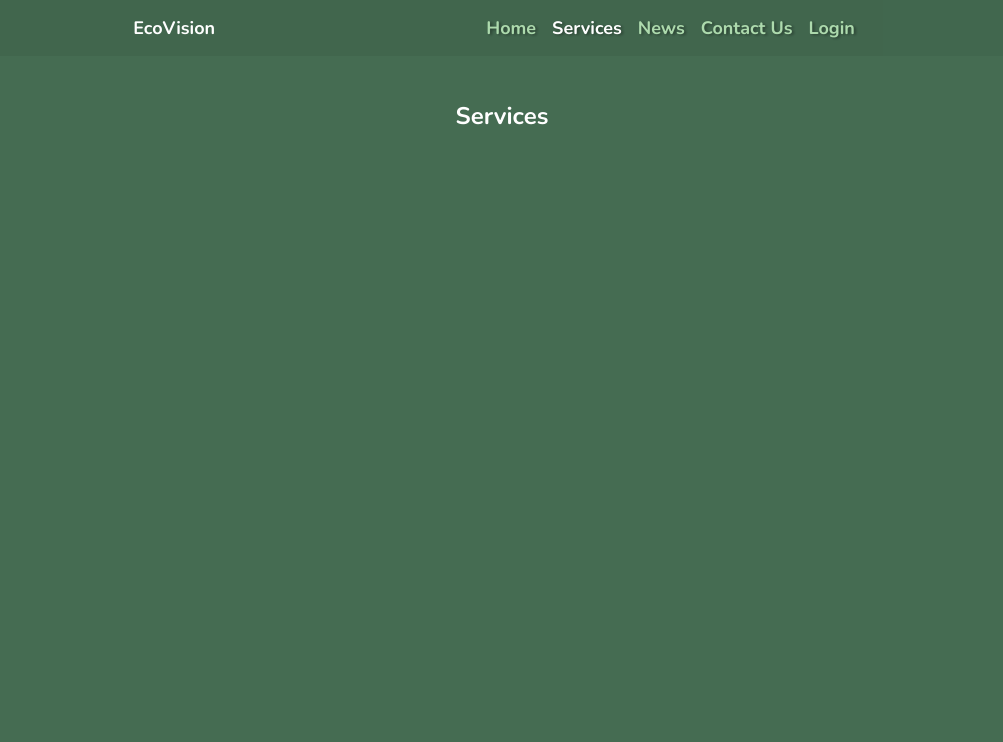
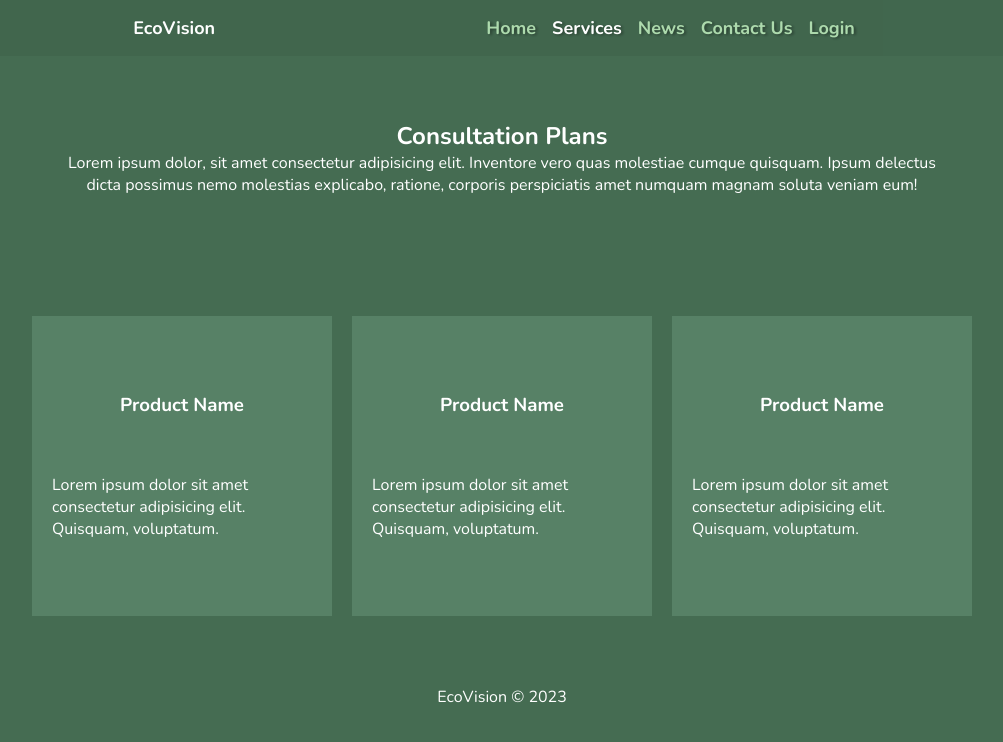
Before and after one commit to JacTBB/IT1166-EcoVision, a Flask app: page /services in a window 1280 px wide. Shown: the top 742 px of the page, without its empty margins (138-1141 px from the left). Run offline with Flask 3, Linux system fonts and the light colour scheme.

Commit message:
:) responsive layout for news

```diff
--- a/static/css/main.css
+++ b/static/css/main.css
@@ -79,6 +79,23 @@ h1 {
   font-size: 3rem;
   text-align: center;
   color: #333;
+}
+
+/* Footer */
+
+footer {
+  margin-top: 50px;
+}
+
+footer div {
+  color: white;
+  padding: 20px;
+  background-color: #456c52;
+  text-align: center;
+}
+footer a {
+  color: white;
+  text-decoration: none;
 }
 
 /* Home */
@@ -211,14 +228,6 @@ h1 {
   pointer-events: none;
 }
 
-/* Services */
-
-.services-page {
-  gap: 10px;
-  color: white;
-  margin-top: 100px;
-}
-
 /* News */
 
 .container .news > img {
@@ -256,6 +265,7 @@ h1 {
 
 .news-header h1 {
   text-align: left;
+  font-size: 2.5rem;
 }
 
 .news-section {
@@ -264,7 +274,7 @@ h1 {
   justify-content: center;
   align-items: center;
   color: white;
-  width: 940px;
+  width: auto;
   margin: 0 auto;
 }
 
@@ -377,6 +387,11 @@ h1 {
   gap: 10px;
 }
 
+.news-section .catalog .news-head .news-date {
+  color: #e7e7e7;
+  font-size: 13px;
+}
+
 .news-description {
   height: 150px;
   overflow: hidden;
@@ -384,6 +399,30 @@ h1 {
   -webkit-line-clamp: 7;
   -webkit-box-orient: vertical;
   text-overflow: ellipsis;
+}
+
+@media screen and (max-width: 970px) {
+  .news-section .news-column {
+    width: 740px;
+  }
+  .news-section .catalog {
+    width: 352px;
+  }
+}
+@media screen and (max-width: 768px) {
+  .news-header h1 {
+    padding-left: 20px;
+  }
+  .featured-news {
+    display: none;
+  }
+  .news-section .news-column {
+    width: 100%;
+    justify-content: center;
+  }
+  .news-section .catalog {
+    width: 432px;
+  }
 }
 
 /* Login */
--- /dev/null
+++ b/static/css/services.css
@@ -0,0 +1,33 @@
+/* Services */
+
+.services-container {
+  color: white;
+  margin: 0 auto;
+}
+
+.services-container .header {
+  margin-top: 100px;
+  text-align: center;
+  width: 942px;
+  padding: 20px;
+  margin-bottom: 100px;
+}
+
+.services-container .products-list {
+  display: flex;
+  flex-direction: row;
+  justify-content: space-between;
+  align-items: center;
+  gap: 20px;
+}
+
+.services-container .products-list .product {
+  display: flex;
+  flex-direction: column;
+  justify-content: space-evenly;
+  align-items: center;
+  width: 300px;
+  height: 300px;
+  padding: 20px;
+  background-color: #578166;
+}
--- a/templates/layout.html
+++ b/templates/layout.html
@@ -7,20 +7,27 @@
     <meta name="description" content="" />
     <meta name="viewport" content="width=device-width, initial-scale=1" />
 
+    {% if selected == 'article' %}
+    <link
+      rel="stylesheet"
+      href="{{ url_for('static',
+    filename='css/article.css') }}"
+    />
+
+    {% endif %} {% if selected == 'services' %}
+    <link
+      rel="stylesheet"
+      href="{{ url_for('static',
+    filename='css/services.css') }}"
+    />
+    {% endif %}
     <link
       rel="stylesheet"
       href="{{ url_for('static', filename='css/main.css') }}"
     />
-    {% if selected == 'article' %}
-    <link
-      rel="stylesheet"
-      href="{{ url_for('static',
-  filename='css/article.css') }}"
-    />
-    {% endif %}
 
+    <script src="{{ url_for('static', filename='js/main.js')}}"></script>
     <script src="{{ url_for('static', filename='js/jquery-3.7.1.min.js')}}"></script>
-    <script src="{{ url_for('static', filename='js/main.js')}}"></script>
   </head>
 
   <body>
@@ -66,5 +73,11 @@
     </nav>
 
     {% block content %} {% endblock content %}
+
+    <footer>
+      <div>
+        <p><a href="{{ url_for('index')}}">EcoVision</a> &copy; 2023</p>
+      </div>
+    </footer>
   </body>
 </html>
--- a/templates/news.html
+++ b/templates/news.html
@@ -32,7 +32,7 @@
               />
             </div>
             <div class="news-head">
-              <h2>{{ value.title }}</h2>
+              <h3>{{ value.title }}</h3>
               <p class="news-date">{{ value.date }}</p>
             </div>
           </div>
--- a/templates/services.html
+++ b/templates/services.html
@@ -1,8 +1,32 @@
 {% extends "layout.html" %} {% block content %}
 
 <div class="container services-container">
-    <div class="services-page">
-        <h2>Services</h2>
+    <div class="header">
+        <h2>Consultation Plans</h2>
+        <p>Lorem ipsum dolor, sit amet consectetur adipisicing elit. Inventore vero quas molestiae cumque quisquam.
+            Ipsum delectus dicta possimus nemo molestias explicabo, ratione, corporis perspiciatis amet numquam magnam
+            soluta veniam eum!</p>
+    </div>
+
+    <div class="products-list">
+        <div class="product">
+            <h3>Product Name</h3>
+            <div class="product-info">
+                <p>Lorem ipsum dolor sit amet consectetur adipisicing elit. Quisquam, voluptatum.</p>
+            </div>
+        </div>
+        <div class="product">
+            <h3>Product Name</h3>
+            <div class="product-info">
+                <p>Lorem ipsum dolor sit amet consectetur adipisicing elit. Quisquam, voluptatum.</p>
+            </div>
+        </div>
+        <div class="product">
+            <h3>Product Name</h3>
+            <div class="product-info">
+                <p>Lorem ipsum dolor sit amet consectetur adipisicing elit. Quisquam, voluptatum.</p>
+            </div>
+        </div>
     </div>
 </div>
 
```
